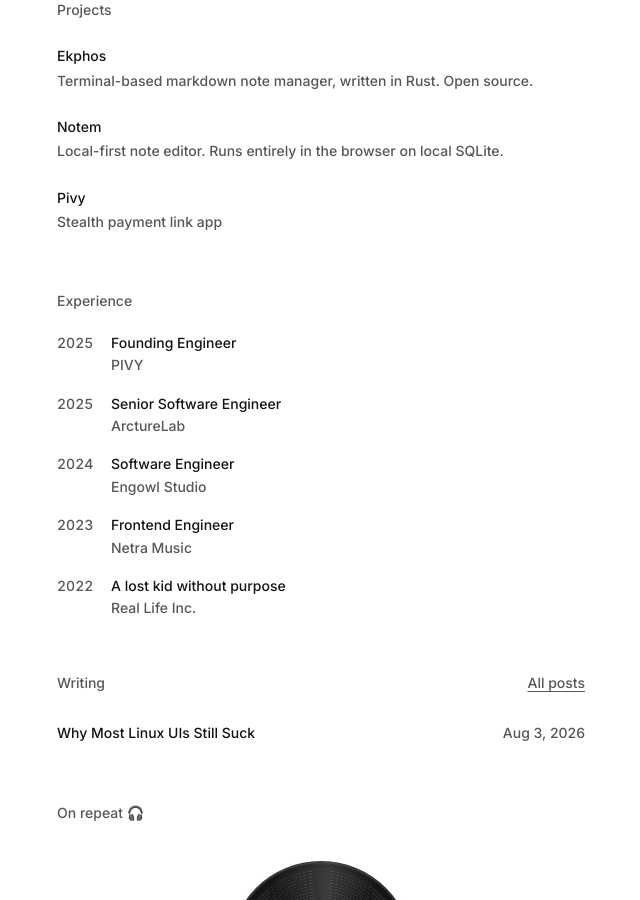
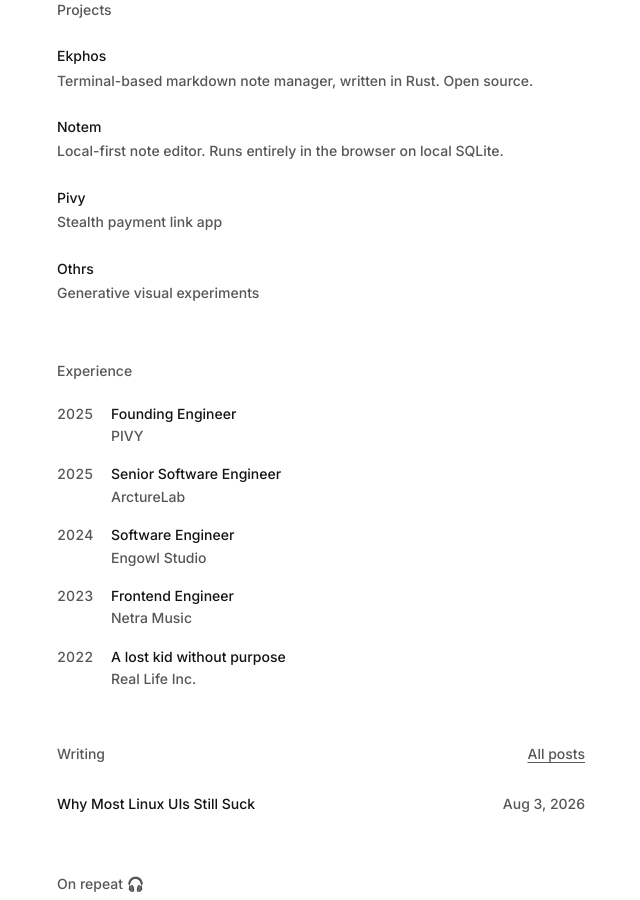
Before and after one commit to hanebox/hanebox.github.io, a Jekyll site: the page built from index.html, in a window 1280 px wide and 900 px high, scrolled down 318 px. Shown: the whole window, without its empty margins (319-959 px from the left). Built offline with Jekyll 4.4.1, drawn with Linux system fonts in a browser that asks for light colours.

Commit message:
add othrs

```diff
--- a/index.html
+++ b/index.html
@@ -128,6 +128,19 @@
         <span class="project-meta">
           <span class="project-title">Pivy</span>
           <span class="project-sub">Stealth payment link app</span>
+        </span>
+      </a>
+    </li>
+    <li>
+      <a
+        class="project-row"
+        href="https://othrs.vercel.app"
+        target="_blank"
+        rel="noopener noreferrer"
+      >
+        <span class="project-meta">
+          <span class="project-title">Othrs</span>
+          <span class="project-sub">Generative visual experiments</span>
         </span>
       </a>
     </li>
```
